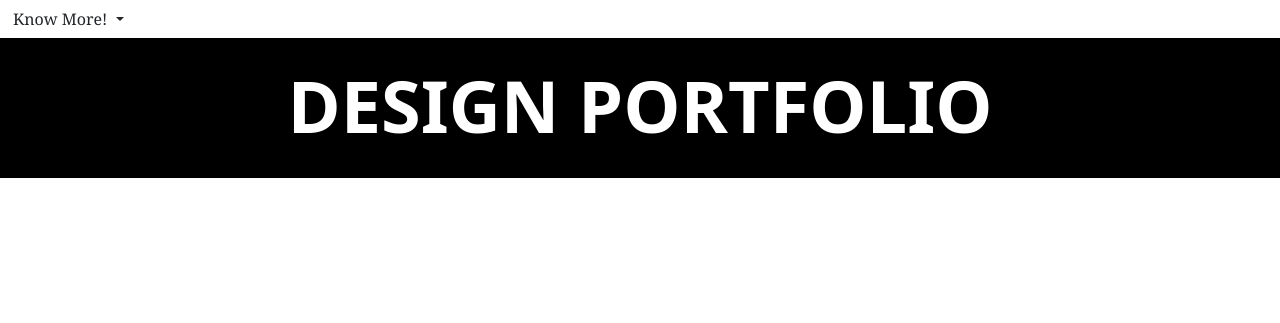
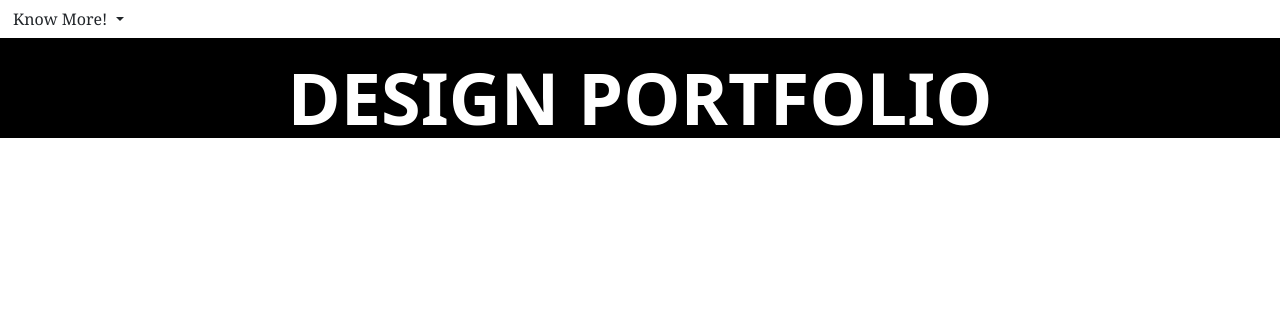
Before and after one commit to Jojo2207/portfolio, a plain HTML site: page index.html in a window 1280 px wide. Shown: the top 323 px of the page. Drawn offline with nearby package versions, Linux system fonts and the light colour scheme.

Commit message:
complete

```diff
--- a/index.html
+++ b/index.html
@@ -24,7 +24,7 @@
       </div>
 
       <h1 class="fw-bold text-uppercase text-white text-center hero">
-        <div class="py-4 py-md-6 py-lg-7 text-center">
+        <div class="py-3 py-md-6 py-lg-7 text-center">
 
         <span class="display-2 d-none d-lg-block" style="font-weight: 900;">Design Portfolio</span>
         <span class="display-3 d-none d-md-block d-lg-none" style="font-weight: 900;">Design Portfolio</span>
--- a/style.css
+++ b/style.css
@@ -1,6 +1,6 @@
 .hero{
     width: 100%;
-    height: 140px;
+    height: 100px;
     background-color: black;
     background-size: cover;
 }
```
